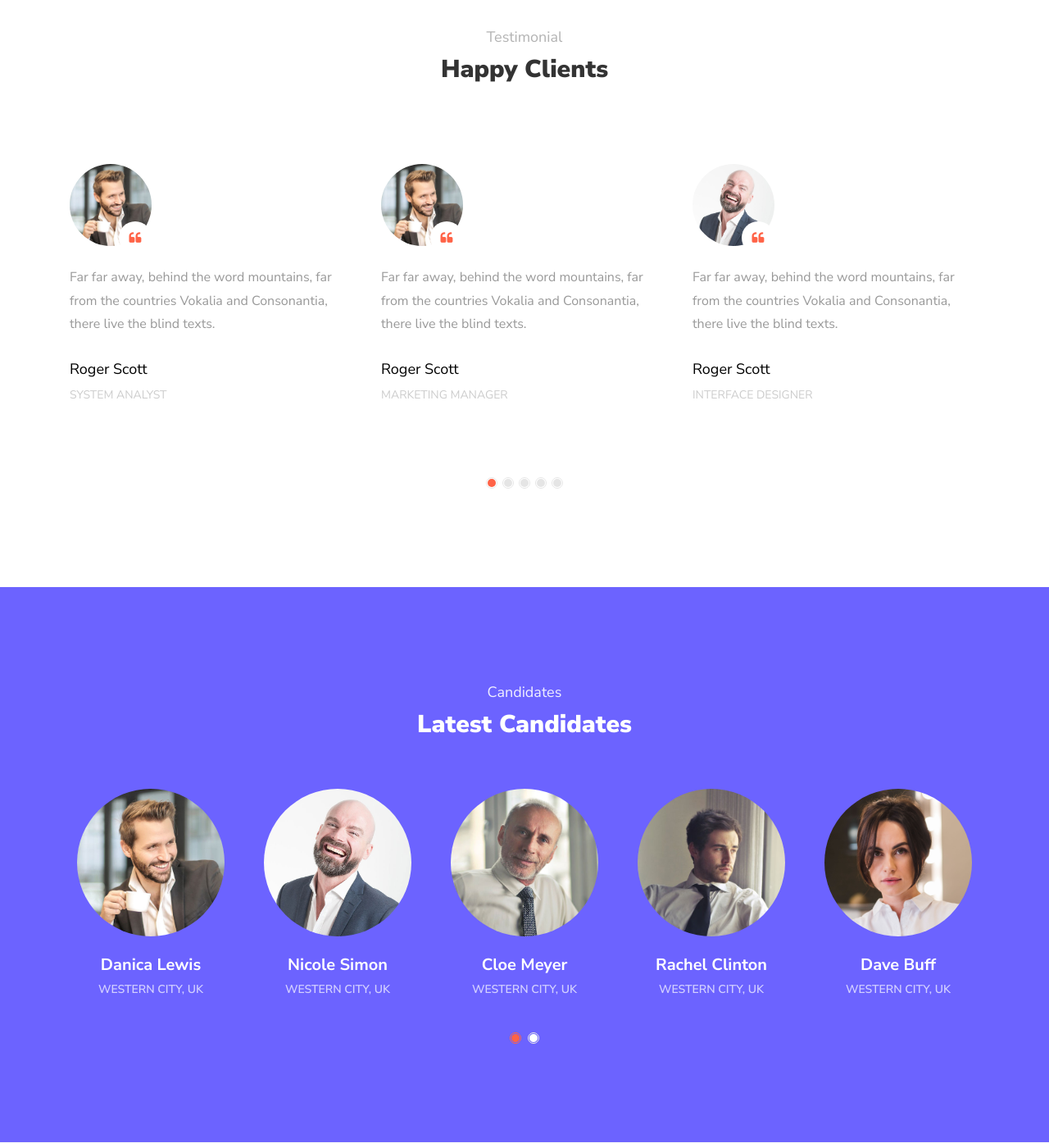
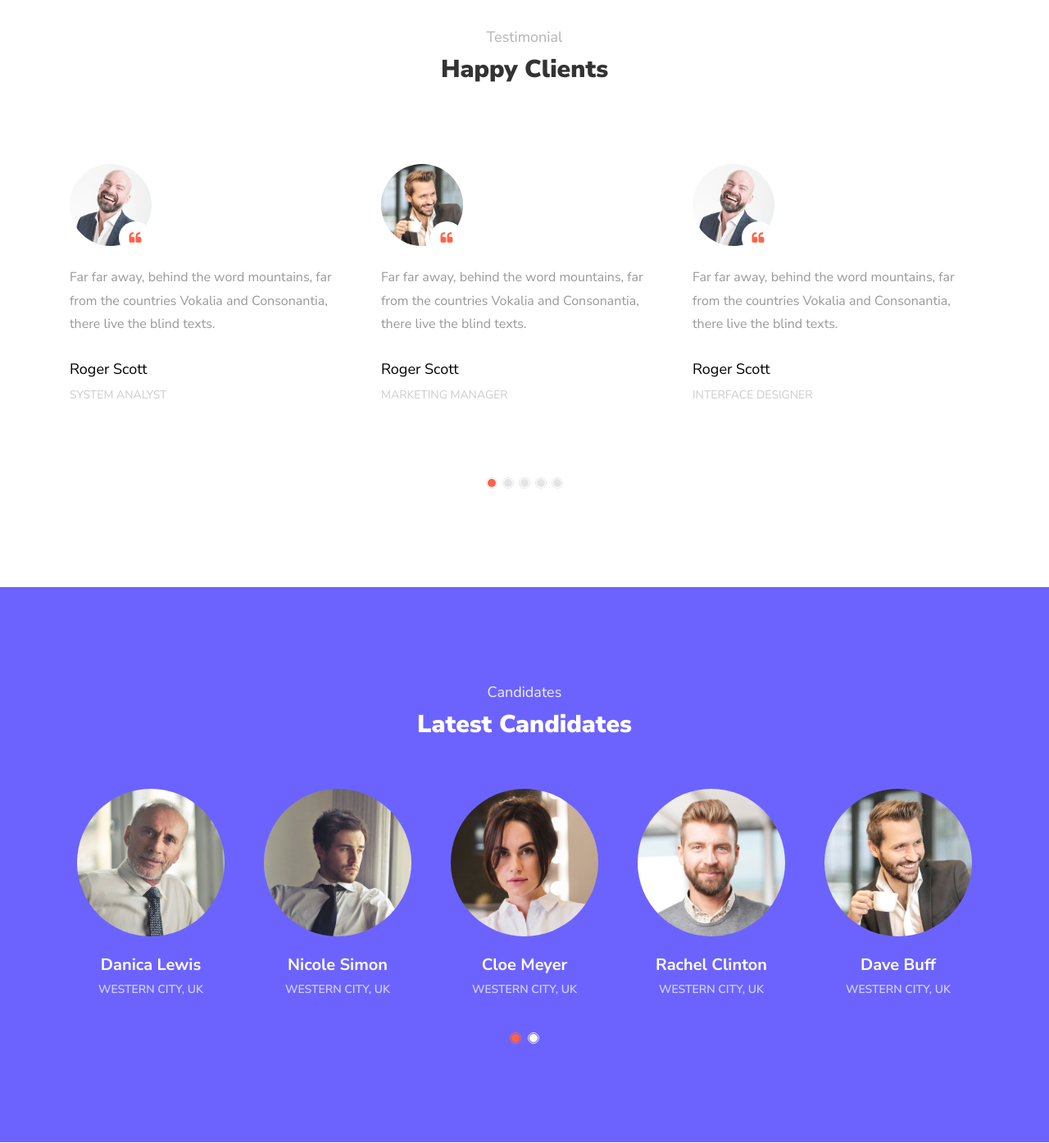
Before and after one commit to sajib1066/django-jobportal, a Django app: page / in a window 1280 px wide. Shown: the part 4557-5951 px from the top of the page at 82% size. Run offline with Django 3.2, Linux system fonts and the light colour scheme; some libraries are stand-ins or nearby versions; some web fonts are replaced.

Commit message:
show background images

```diff
--- a/templates/home.html
+++ b/templates/home.html
@@ -217,7 +217,7 @@
   </div>
 </section>
 
-<section class="ftco-section img" style="background-image: url(images/bg_1.jpg); background-position: top center;">
+<section class="ftco-section img" style="background-image: url({% static 'images/bg_1.jpg' %}); background-position: top center;">
   <div class="container">
     <div class="row">
       <div class="col-md-6">
@@ -505,7 +505,7 @@
         </div>
         <div class="sidebar-box ftco-animate">
           <div class="border">
-            <a href="#" class="company-wrap"><img src="images/company-3.jpg" class="img-fluid" alt="Colorlib Free Template"></a>
+            <a href="#" class="company-wrap"><img src="{% static 'images/company-3.jpg' %}" class="img-fluid" alt="Colorlib Free Template"></a>
             <div class="text p-3">
               <h3><a href="#">IT Programming INC</a></h3>
               <p><span class="number">700</span> <span>Open position</span></p>
@@ -517,7 +517,7 @@
   </div>
 </section>
 
-<section class="ftco-section ftco-counter img" id="section-counter" style="background-image: url(images/bg_1.jpg);" data-stellar-background-ratio="0.5">
+<section class="ftco-section ftco-counter img" id="section-counter" style="background-image: url({% static 'images/bg_1.jpg' %});" data-stellar-background-ratio="0.5">
   <div class="container">
     <div class="row justify-content-center">
       <div class="col-md-12">
@@ -586,7 +586,7 @@
         <div class="carousel-testimony owl-carousel ftco-owl">
           <div class="item">
             <div class="testimony-wrap py-4 pb-5">
-              <div class="user-img mb-4" style="background-image: url(images/person_1.jpg)">
+              <div class="user-img mb-4" style="background-image: url({% static 'images/person_1.jpg' %})">
                 <span class="quote d-flex align-items-center justify-content-center">
                   <i class="icon-quote-left"></i>
                 </span>
@@ -600,7 +600,7 @@
           </div>
           <div class="item">
             <div class="testimony-wrap py-4 pb-5">
-              <div class="user-img mb-4" style="background-image: url(images/person_2.jpg)">
+              <div class="user-img mb-4" style="background-image: url({% static 'images/person_2.jpg' %})">
                 <span class="quote d-flex align-items-center justify-content-center">
                   <i class="icon-quote-left"></i>
                 </span>
@@ -614,7 +614,7 @@
           </div>
           <div class="item">
             <div class="testimony-wrap py-4 pb-5">
-              <div class="user-img mb-4" style="background-image: url(images/person_3.jpg)">
+              <div class="user-img mb-4" style="background-image: url({% static 'images/person_3.jpg' %})">
                 <span class="quote d-flex align-items-center justify-content-center">
                   <i class="icon-quote-left"></i>
                 </span>
@@ -628,7 +628,7 @@
           </div>
           <div class="item">
             <div class="testimony-wrap py-4 pb-5">
-              <div class="user-img mb-4" style="background-image: url(images/person_1.jpg)">
+              <div class="user-img mb-4" style="background-image: url({% static 'images/person_1.jpg' %})">
                 <span class="quote d-flex align-items-center justify-content-center">
                   <i class="icon-quote-left"></i>
                 </span>
@@ -642,7 +642,7 @@
           </div>
           <div class="item">
             <div class="testimony-wrap py-4 pb-5">
-              <div class="user-img mb-4" style="background-image: url(images/person_1.jpg)">
+              <div class="user-img mb-4" style="background-image: url({% static 'images/person_2.jpg' %})">
                 <span class="quote d-flex align-items-center justify-content-center">
                   <i class="icon-quote-left"></i>
                 </span>
@@ -675,42 +675,42 @@
         <div class="carousel-candidates owl-carousel">
           <div class="item">
             <a href="#" class="team text-center">
-              <div class="img" style="background-image: url(images/person_1.jpg);"></div>
+              <div class="img" style="background-image: url({% static 'images/person_3.jpg' %});"></div>
               <h2>Danica Lewis</h2>
               <span class="position">Western City, UK</span>
             </a>
           </div>
           <div class="item">
             <a href="#" class="team text-center">
-              <div class="img" style="background-image: url(images/person_2.jpg);"></div>
+              <div class="img" style="background-image: url({% static 'images/person_4.jpg' %});"></div>
               <h2>Nicole Simon</h2>
               <span class="position">Western City, UK</span>
             </a>
           </div>
           <div class="item">
             <a href="#" class="team text-center">
-              <div class="img" style="background-image: url(images/person_3.jpg);"></div>
+              <div class="img" style="background-image: url({% static 'images/person_5.jpg' %});"></div>
               <h2>Cloe Meyer</h2>
               <span class="position">Western City, UK</span>
             </a>
           </div>
           <div class="item">
             <a href="#" class="team text-center">
-              <div class="img" style="background-image: url(images/person_4.jpg);"></div>
+              <div class="img" style="background-image: url({% static 'images/person_6.jpg' %});"></div>
               <h2>Rachel Clinton</h2>
               <span class="position">Western City, UK</span>
             </a>
           </div>
           <div class="item">
             <a href="#" class="team text-center">
-              <div class="img" style="background-image: url(images/person_5.jpg);"></div>
+              <div class="img" style="background-image: url({% static 'images/person_1.jpg' %});"></div>
               <h2>Dave Buff</h2>
               <span class="position">Western City, UK</span>
             </a>
           </div>
           <div class="item">
             <a href="#" class="team text-center">
-              <div class="img" style="background-image: url(images/person_6.jpg);"></div>
+              <div class="img" style="background-image: url({% static 'images/person_3.jpg' %});"></div>
               <h2>Dave Buff</h2>
               <span class="position">Western City, UK</span>
             </a>
@@ -732,7 +732,7 @@
     <div class="row d-flex">
       <div class="col-md-3 d-flex ftco-animate">
         <div class="blog-entry align-self-stretch">
-          <a href="blog-single.html" class="block-20" style="background-image: url('images/image_1.jpg');">
+          <a href="blog-single.html" class="block-20" style="background-image: url({% static 'images/image_1.jpg' %});">
           </a>
           <div class="text mt-3">
             <div class="meta mb-2">
@@ -746,7 +746,7 @@
       </div>
       <div class="col-md-3 d-flex ftco-animate">
         <div class="blog-entry align-self-stretch">
-          <a href="blog-single.html" class="block-20" style="background-image: url('images/image_2.jpg');">
+          <a href="blog-single.html" class="block-20" style="background-image: url({% static 'images/image_2.jpg' %});">
           </a>
           <div class="text mt-3">
             <div class="meta mb-2">
@@ -760,7 +760,7 @@
       </div>
       <div class="col-md-3 d-flex ftco-animate">
         <div class="blog-entry align-self-stretch">
-          <a href="blog-single.html" class="block-20" style="background-image: url('images/image_3.jpg');">
+          <a href="blog-single.html" class="block-20" style="background-image: url({% static 'images/image_3.jpg' %});">
           </a>
           <div class="text mt-3">
             <div class="meta mb-2">
@@ -774,7 +774,7 @@
       </div>
       <div class="col-md-3 d-flex ftco-animate">
         <div class="blog-entry align-self-stretch">
-          <a href="blog-single.html" class="block-20" style="background-image: url('images/image_4.jpg');">
+          <a href="blog-single.html" class="block-20" style="background-image: url({% static 'images/image_4.jpg' %});">
           </a>
           <div class="text mt-3">
             <div class="meta mb-2">
```
